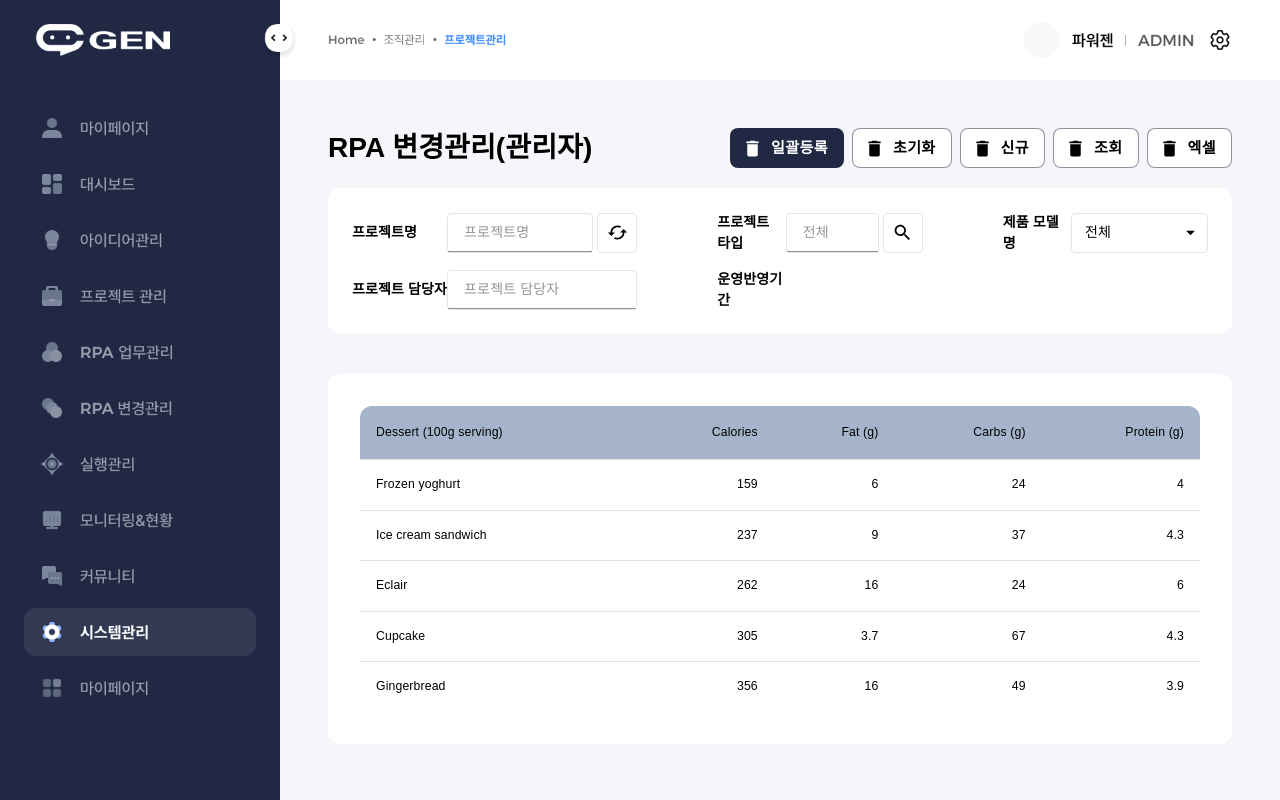
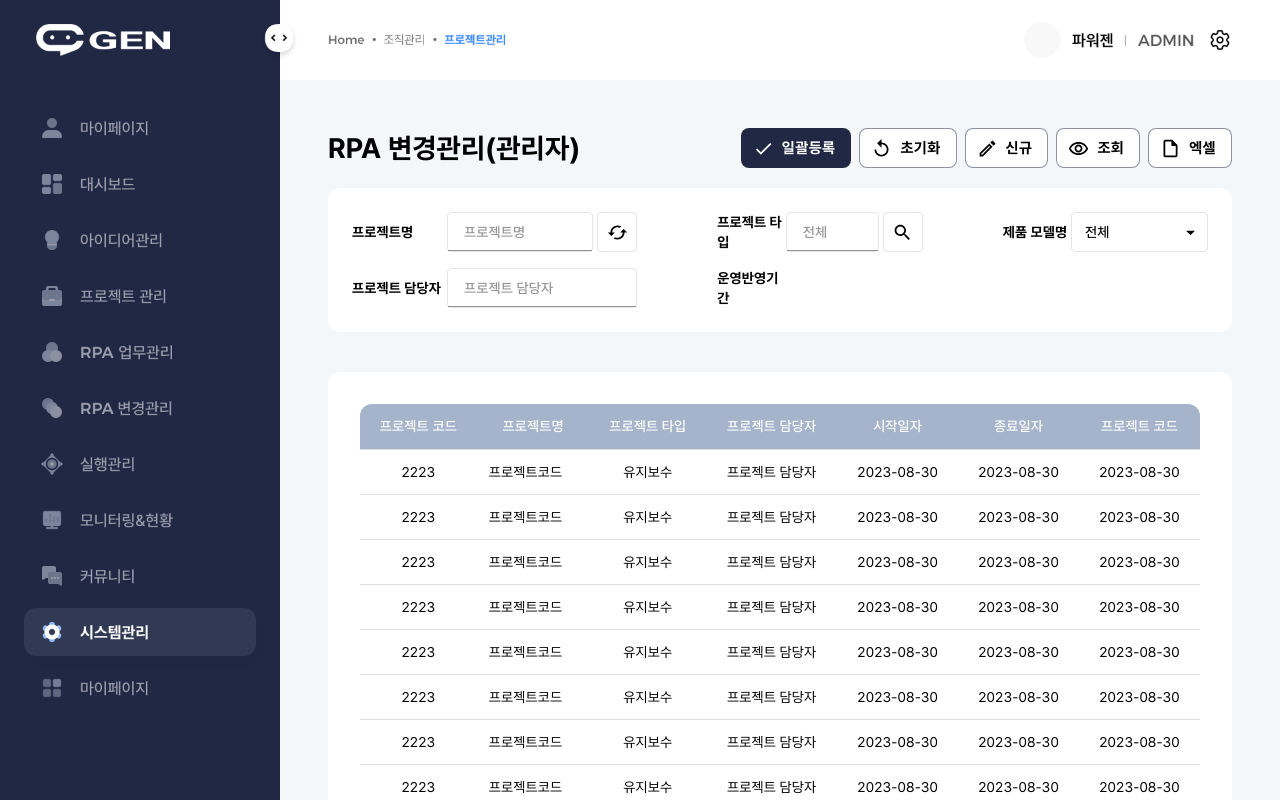
Before and after one commit to myommyo/power, a React (Create React App) app: page /sub01 in a window 1280 px wide. Shown: the top 800 px of the page. Built offline with nearby package versions, Linux system fonts and the light colour scheme.

Commit message:
pagination까지

```diff
--- a/src/App.css
+++ b/src/App.css
@@ -1,4 +1,83 @@
-.App {}
+/* Pretendard 일반 */
+@font-face {
+  font-family: 'Pretendard';
+  src: url('./assets/fonts/Pretendard-Thin.woff') format('woff');
+    font-weight: 100;
+}
+@font-face {
+  font-family: 'Pretendard';
+  src: url('./assets/fonts/Pretendard-ExtraLight.woff') format('woff');
+    font-weight: 200;
+}
+@font-face {
+  font-family: 'Pretendard';
+  src: url('./assets/fonts/Pretendard-Light.woff') format('woff');
+    font-weight: 300;
+}
+@font-face {
+  font-family: 'Pretendard';
+  src: url('./assets/fonts/Pretendard-Regular.woff') format('woff');
+    font-weight: 400;
+}
+@font-face {
+  font-family: 'Pretendard';
+  src: url('./assets/fonts/Pretendard-Medium.woff') format('woff');
+    font-weight: 500;
+}
+@font-face {
+  font-family: 'Pretendard';
+  src: url('./assets/fonts/Pretendard-SemiBold.woff') format('woff');
+    font-weight: 600;
+}
+@font-face {
+  font-family: 'Pretendard';
+  src: url('./assets/fonts/Pretendard-Bold.woff') format('woff');
+    font-weight: 700;
+}
+@font-face {
+  font-family: 'Pretendard';
+  src: url('./assets/fonts/Pretendard-ExtraBold.woff') format('woff');
+    font-weight: 800;
+}
+@font-face {
+  font-family: 'Pretendard';
+  src: url('./assets/fonts/Pretendard-Black.woff') format('woff');
+    font-weight: 900;
+}
+
+/* Montserrat 숫자 */
+/* @font-face {
+  font-family: 'Pretendard';
+  src: url('/pistmw/./assets/fonts/Lato-Thin.woff') format('woff');
+    font-weight: 100;
+    unicode-range: U+0030-0039;
+}
+@font-face {
+  font-family: 'Pretendard';
+  src: url('/pistmw/./assets/fonts/Lato-Light.woff') format('woff');
+    font-weight: 300;
+    unicode-range: U+0030-0039;
+} */
+@font-face {
+  font-family: 'Pretendard';
+  src: url('./assets/fonts/Montserrat-Regular.woff') format('woff');
+    font-weight: 400;
+    unicode-range: U+0030-0039, U+0041-005A, U+0061-007A;
+}
+@font-face {
+  font-family: 'Pretendard';
+  src: url('./assets/fonts/Montserrat-Bold.woff') format('woff');
+    font-weight: 700;
+    unicode-range: U+0030-0039, U+0041-005A, U+0061-007A;
+}
+
+
+
+
+
+* {
+  font-family: 'Pretendard', sans-serif !important;
+}
 
 /* layout */
 .header {
@@ -92,6 +171,7 @@
 .Mui-focused .MuiOutlinedInput-notchedOutline {
   border-color: #202844 !important;
 }
-
-.MuiTableRow-hover td {
+.MuiTableCell-root {
+  font-size: 14px !important;
+  padding: 12px !important;
 }
--- a/src/assets/js/Theme.js
+++ b/src/assets/js/Theme.js
@@ -5,6 +5,8 @@ import yellow from "@mui/material/colors/yellow";
 import green from "@mui/material/colors/green";
 import grey from "@mui/material/colors/grey";
 import lightBlue from "@mui/material/colors/lightBlue";
+
+import '../../App.css';
 
 export const theme = (mode) =>
   createTheme({
@@ -47,7 +49,7 @@ export const theme = (mode) =>
         activeOpacity: 1,
         disabled: grey[700],
         disabledBackground: grey[200],
-        hover: red[100],
+        hover: '#eff2fa',
         hoverOpacity: 0.7,
         focus: red[600],
         focusOpacity: 1,
@@ -59,6 +61,7 @@ export const theme = (mode) =>
         paper: '#fff'
       },
       common: {
+        main: '#fff',
         black: grey[900],
         white: grey[200]
       },
@@ -145,13 +148,10 @@ export const theme = (mode) =>
       MuiSelect : {
         styleOverrides: {
           defaultProps: {
-
             disableElevation: true,
             style: {
               boxShadow: 'none',
               textTransform: 'none',
-
-              // borderRadius: '8px',
               textAlign: "center",
               fontWeight: 700,
             },
@@ -160,16 +160,17 @@ export const theme = (mode) =>
       },
     },
 
-
-
     typography: {
+      // fontFamily : {
+      //   fontFamily : {fontPre},
+      // },
       sectionTitle: {
         fontSize: '28px',
-        fontWeight : 900
+        fontWeight : 700
       },
       searchLabel: {
         fontSize: '14px',
-        fontWeight : 900
+        fontWeight : 700
       },
       subtitle1: {
         fontSize: 12,
@@ -286,7 +287,8 @@ export const defaultTheme = createTheme({
           fontSize: '15px',
           height: '40px',
           borderRadius: '8px',
-          textAlign: "center"
+          textAlign: "center",
+          fontWeight: '500',
         },
       }
     }
--- a/src/components/ButtonTitle.js
+++ b/src/components/ButtonTitle.js
@@ -1,6 +1,11 @@
 import React from "react";
 import { Stack, Button, Typography } from "@mui/material";
 import DeleteIcon from '@mui/icons-material/Delete';
+import DoneOutlinedIcon from '@mui/icons-material/DoneOutlined';
+import ReplayOutlinedIcon from '@mui/icons-material/ReplayOutlined';
+import CreateOutlinedIcon from '@mui/icons-material/CreateOutlined';
+import RemoveRedEyeOutlinedIcon from '@mui/icons-material/RemoveRedEyeOutlined';
+import InsertDriveFileOutlinedIcon from '@mui/icons-material/InsertDriveFileOutlined';
 
 const ButtonTitle = () => {
   return (
@@ -10,11 +15,11 @@ const ButtonTitle = () => {
       <Typography variant="sectionTitle">RPA 변경관리(관리자)</Typography>
       </div>
       <Stack direction="row" spacing={2}>
-        <Button color="primary" variant="contained" size='icon' startIcon={<DeleteIcon />}>일괄등록</Button>
-        <Button color="primary" variant="outlined" size='icon' startIcon={<DeleteIcon />}>초기화</Button>
-        <Button color="primary" variant="outlined" size='icon' startIcon={<DeleteIcon />}>신규</Button>
-        <Button color="primary" variant="outlined" size='icon' startIcon={<DeleteIcon />}>조회</Button>
-        <Button color="primary" variant="outlined" size='icon' startIcon={<DeleteIcon />}>엑셀</Button>
+        <Button color="primary" variant="contained" size='icon' startIcon={<DoneOutlinedIcon />}>일괄등록</Button>
+        <Button color="primary" variant="outlined" size='icon' startIcon={<ReplayOutlinedIcon />}>초기화</Button>
+        <Button color="primary" variant="outlined" size='icon' startIcon={<CreateOutlinedIcon />}>신규</Button>
+        <Button color="primary" variant="outlined" size='icon' startIcon={<RemoveRedEyeOutlinedIcon />}>조회</Button>
+        <Button color="primary" variant="outlined" size='icon' startIcon={<InsertDriveFileOutlinedIcon />}>엑셀</Button>
       </Stack>
     </Stack>
 
--- /dev/null
+++ b/src/components/Paginations.js
@@ -0,0 +1,11 @@
+import * as React from 'react';
+import Pagination from '@mui/material/Pagination';
+import Stack from '@mui/material/Stack';
+
+export default function PaginationRounded() {
+  return (
+    <Stack spacing={2} alignItems="center" sx={{ mt : 8 }}>
+      <Pagination count={10} shape="rounded" color="info"/>
+    </Stack>
+  );
+}
--- a/src/components/Table.js
+++ b/src/components/Table.js
@@ -7,16 +7,22 @@ import TableHead from "@mui/material/TableHead";
 import TableRow from "@mui/material/TableRow";
 import Paper from "@mui/material/Paper";
 
-function createData(name, calories, fat, carbs, protein) {
-  return { name, calories, fat, carbs, protein };
+
+function createData(projectCode, projectName, projectType, projectPM, projectDateS, projectDateE ) {
+  return { projectCode, projectName, projectType, projectPM, projectDateS, projectDateE };
 }
 
 const rows = [
-  createData("Frozen yoghurt", 159, 6.0, 24, 4.0),
-  createData("Ice cream sandwich", 237, 9.0, 37, 4.3),
-  createData("Eclair", 262, 16.0, 24, 6.0),
-  createData("Cupcake", 305, 3.7, 67, 4.3),
-  createData("Gingerbread", 356, 16.0, 49, 3.9)
+  createData("2223", '프로젝트코드', '유지보수', '프로젝트 담당자', '2023-08-30', '2023-08-30'),
+  createData("2223", '프로젝트코드', '유지보수', '프로젝트 담당자', '2023-08-30', '2023-08-30'),
+  createData("2223", '프로젝트코드', '유지보수', '프로젝트 담당자', '2023-08-30', '2023-08-30'),
+  createData("2223", '프로젝트코드', '유지보수', '프로젝트 담당자', '2023-08-30', '2023-08-30'),
+  createData("2223", '프로젝트코드', '유지보수', '프로젝트 담당자', '2023-08-30', '2023-08-30'),
+  createData("2223", '프로젝트코드', '유지보수', '프로젝트 담당자', '2023-08-30', '2023-08-30'),
+  createData("2223", '프로젝트코드', '유지보수', '프로젝트 담당자', '2023-08-30', '2023-08-30'),
+  createData("2223", '프로젝트코드', '유지보수', '프로젝트 담당자', '2023-08-30', '2023-08-30'),
+  createData("2223", '프로젝트코드', '유지보수', '프로젝트 담당자', '2023-08-30', '2023-08-30'),
+  createData("2223", '프로젝트코드', '유지보수', '프로젝트 담당자', '2023-08-30', '2023-08-30'),
 ];
 
 
@@ -28,31 +34,45 @@ export default function BasicTable() {
           minWidth: 650,
           "& .MuiTableRow-root:hover": {
             backgroundColor: "secondary.main",
+          },
+          "& .MuiTableRow-root:hover td": {
+            color : '#fff'
+          },
+          "& .MuiTableRow-root:hover th": {
+            color : '#fff'
           }
         }}
       >
-        <TableHead sx={{backgroundColor:'secondary.light', color: '#fff',}}>
-          <TableRow>
-            <TableCell>Dessert (100g serving)</TableCell>
-            <TableCell align="right">Calories</TableCell>
-            <TableCell align="right">Fat&nbsp;(g)</TableCell>
-            <TableCell align="right">Carbs&nbsp;(g)</TableCell>
-            <TableCell align="right">Protein&nbsp;(g)</TableCell>
+        <TableHead>
+          <TableRow
+           sx={{
+            "& th": {
+              backgroundColor:'secondary.light',
+              color: '#fff',
+            }
+          }}
+          >
+            <TableCell align="center">프로젝트 코드</TableCell>
+            <TableCell align="center">프로젝트명</TableCell>
+            <TableCell align="center">프로젝트 타입</TableCell>
+            <TableCell align="center">프로젝트 담당자</TableCell>
+            <TableCell align="center">시작일자</TableCell>
+            <TableCell align="center">종료일자</TableCell>
+            <TableCell align="center">프로젝트 코드</TableCell>
           </TableRow>
         </TableHead>
         <TableBody>
           {rows.map((row) => (
-            <TableRow
-              key={row.name}
-              sx={{ "&:last-child td, &:last-child th": { border: 0 } }}
-            >
-              <TableCell component="th" scope="row">
-                {row.name}
+            <TableRow key={row.projectCode} >
+              <TableCell component="th" scope="row" align="center">
+                {row.projectCode}
               </TableCell>
-              <TableCell align="right">{row.calories}</TableCell>
-              <TableCell align="right">{row.fat}</TableCell>
-              <TableCell align="right">{row.carbs}</TableCell>
-              <TableCell align="right">{row.protein}</TableCell>
+              <TableCell align="left">{row.projectName}</TableCell>
+              <TableCell align="center">{row.projectType}</TableCell>
+              <TableCell align="center">{row.projectPM}</TableCell>
+              <TableCell align="center">{row.projectDateS}</TableCell>
+              <TableCell align="center">{row.projectDateS}</TableCell>
+              <TableCell align="center">{row.projectDateS}</TableCell>
             </TableRow>
           ))}
         </TableBody>
--- a/src/pages/Sub01.js
+++ b/src/pages/Sub01.js
@@ -1,11 +1,12 @@
 import * as React from 'react';
-import { Box, Paper, Stack, TextField} from '@mui/material';
+import { Box, Pagination, Paper, Stack, TextField} from '@mui/material';
 
 import Header from '../components/Header';
 import SideBar from '../components/SideBar';
 import ButtonTitle from '../components/ButtonTitle';
 import Table from '../components/Table';
 import SearchBox from '../components/SearchBox';
+import Paginations from '../components/Paginations';
 
 import styled from '@emotion/styled';
 
@@ -41,6 +42,7 @@ export default function Sub01() {
 
         <Paper sx={{ mt:10 , p:8 }}>
           <Table />
+          <Paginations />
         </Paper>
       </Box>
 
```
